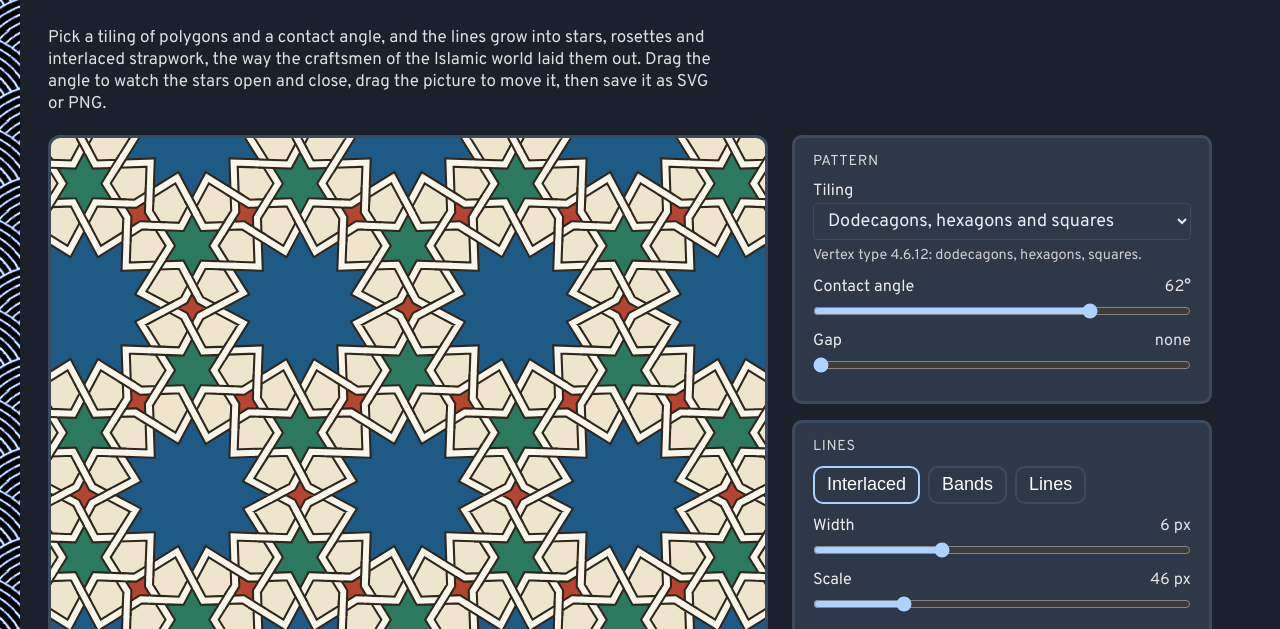
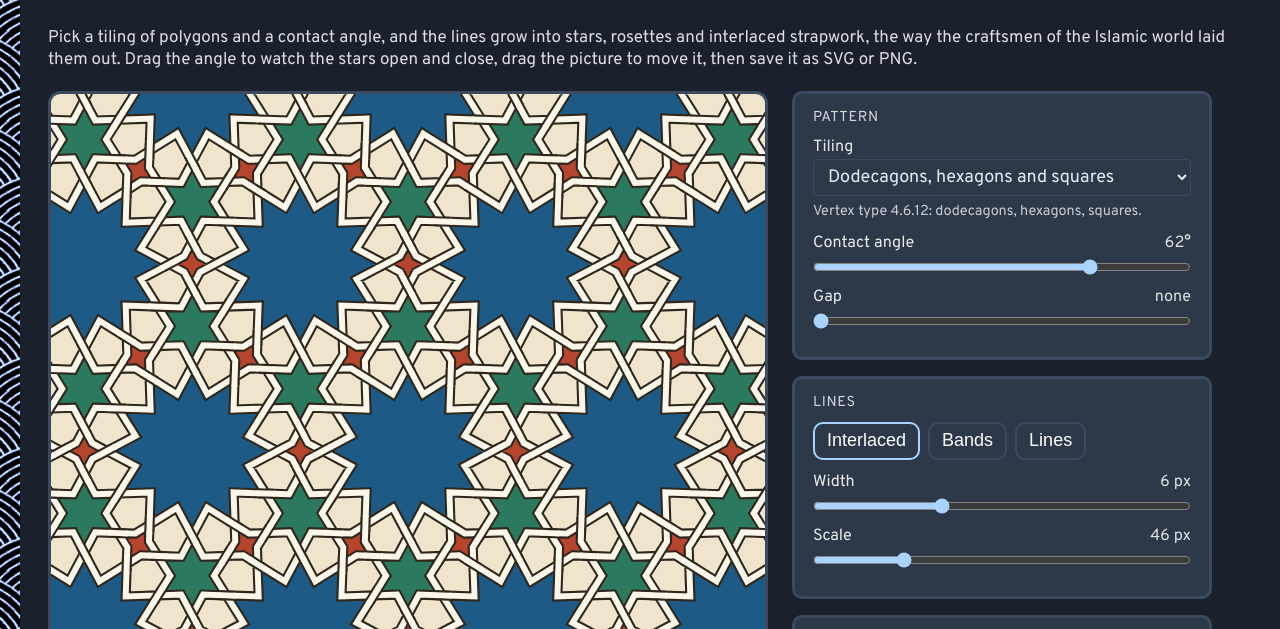
Before and after one commit to evoluteur/islamic-patterns, a website: page index.html in a window 1280 px wide. Shown: the part 149-778 px from the top of the page. Drawn offline with Linux system fonts and the light colour scheme.

Commit message:
fix: css tweak

```diff
--- a/css/islamic.css
+++ b/css/islamic.css
@@ -19,6 +19,10 @@
 .picture-wrap svg {
   width: 100%;
   height: 100%;
+}
+/* the intro runs the full width of the page (common.css caps it at 680px) */
+.content > .tagline {
+  max-width: none;
 }
 .tools-panel {
   margin-top: 16px;
```
